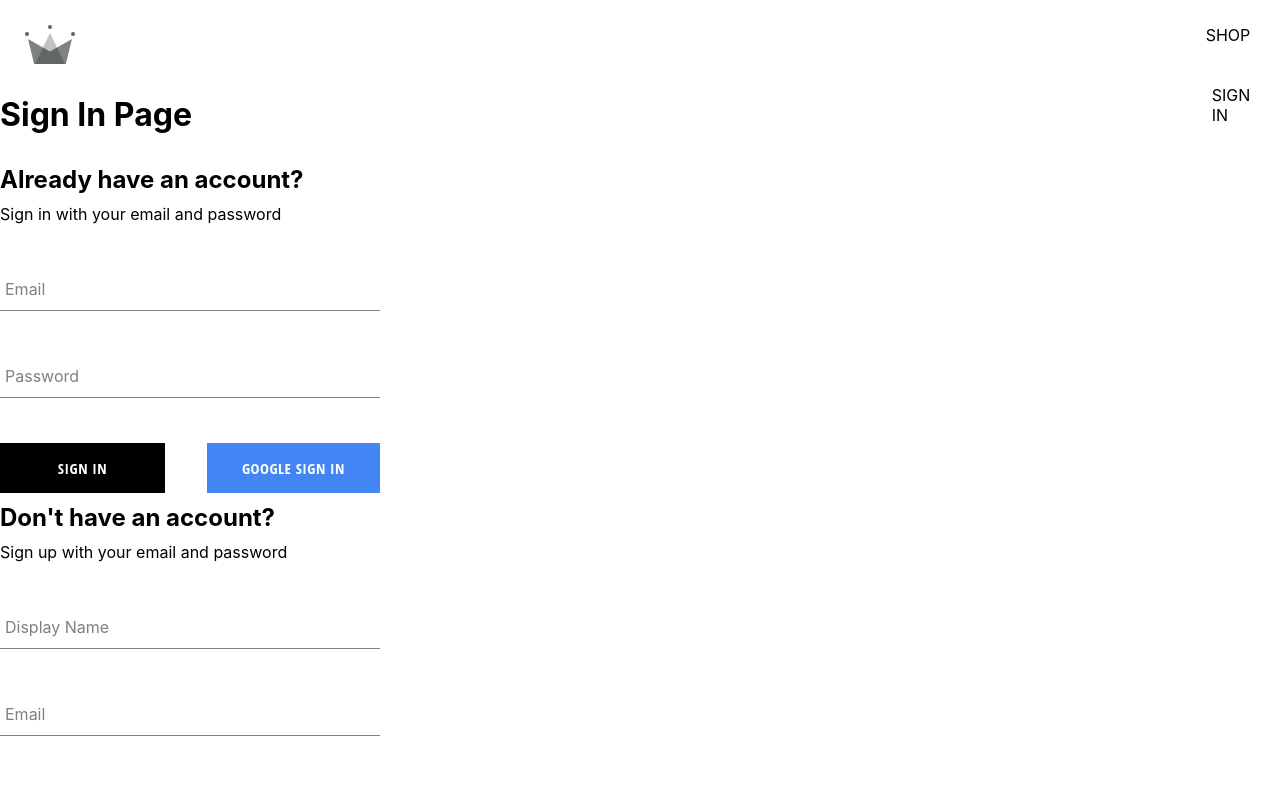
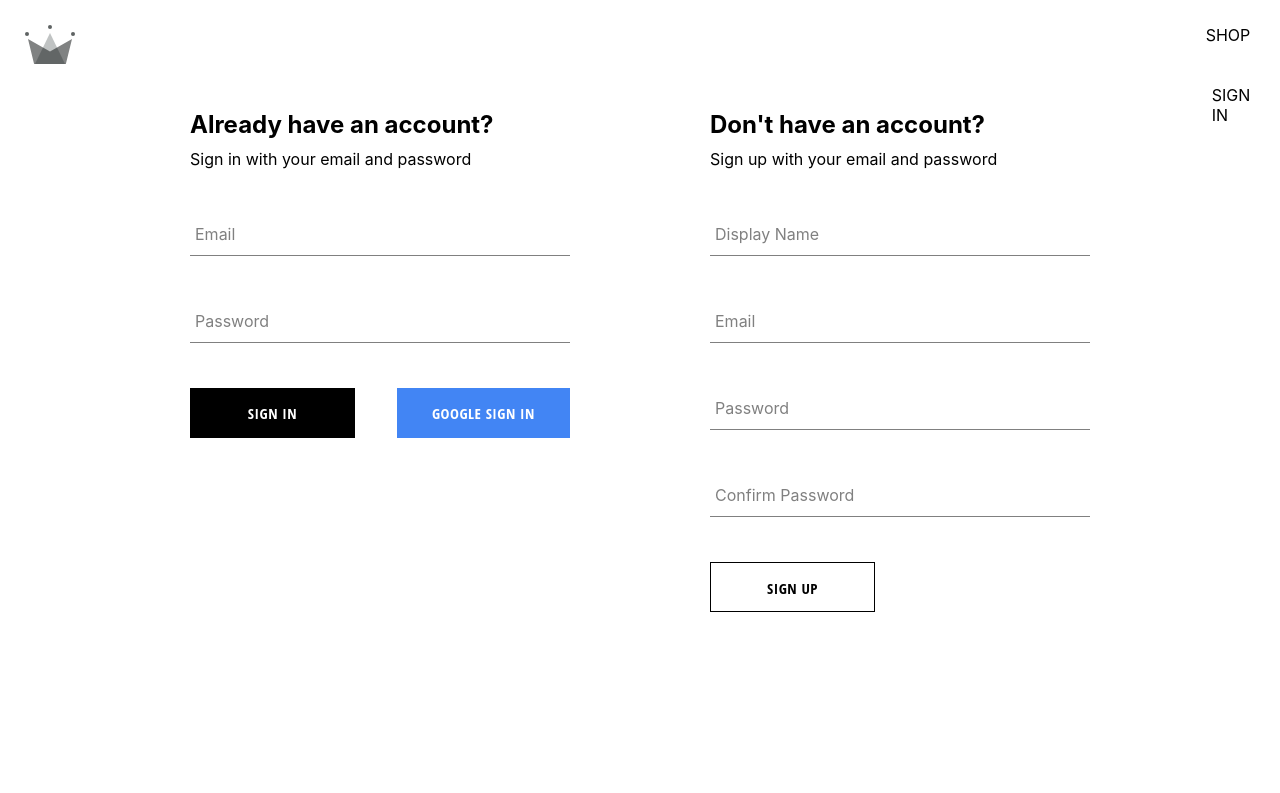
Before and after one commit to SpoonMouse/ecommerce-reusable, a React (Create React App) app: page /auth in a window 1280 px wide. Shown: the top 793 px of the page. Built offline with nearby package versions, Linux system fonts and the light colour scheme.

Commit message:
finished auth page component and sign-in-form

```diff
--- a/src/components/sign-in-form/sign-in-form.component.jsx
+++ b/src/components/sign-in-form/sign-in-form.component.jsx
@@ -31,10 +31,20 @@
         try {
           const response = await signInAuthUserWithEmailAndPassword(email, password)
             console.log(response)
+
         } catch (error) {
-
+          switch(error.code) {
+            case 'auth/wrong-password':
+              alert('incorrect password for email');
+              break;
+            case 'auth/user-not-found':
+              alert('no user associated with this email');
+              break;
+             default:
+              console.log(error);
+          }
         }
-    }
+      };
 
     const handleChange = (e) => {
         const {name, value} = e.target;
@@ -62,7 +72,7 @@
               value={password}/>
             <div className='buttons-container'>
               <Button type="submit">Sign In</Button>
-              <Button buttonType='google' onClick={signInWithGoogle}>Google Sign In</Button>
+              <Button type='button' buttonType='google' onClick={signInWithGoogle}>Google Sign In</Button>
             </div>
         </form>
     </div>
--- a/src/routes/authentication/authentication.component.jsx
+++ b/src/routes/authentication/authentication.component.jsx
@@ -1,13 +1,10 @@
-import { signInWithGooglePopup, createUserDocumentFromAuth } from '../../utils/firebase/firebase.utils';
-
 import SignUpForm from '../../components/sign-up-form/sign-up-form.component';
 import SignInForm from '../../components/sign-in-form/sign-in-form.component';
-
+import './authentication.styles.scss';
 const Authentication = () => {
 
   return (
-    <div>
-        <h1>Sign In Page</h1>
+    <div className='authentication-container'>
         <SignInForm />
         <SignUpForm />
     </div>
--- /dev/null
+++ b/src/routes/authentication/authentication.styles.scss
@@ -0,0 +1,6 @@
+.authentication-container {
+    display: flex;
+    justify-content: space-between;
+    width: 900px;
+    margin: 30px auto;
+}
```
